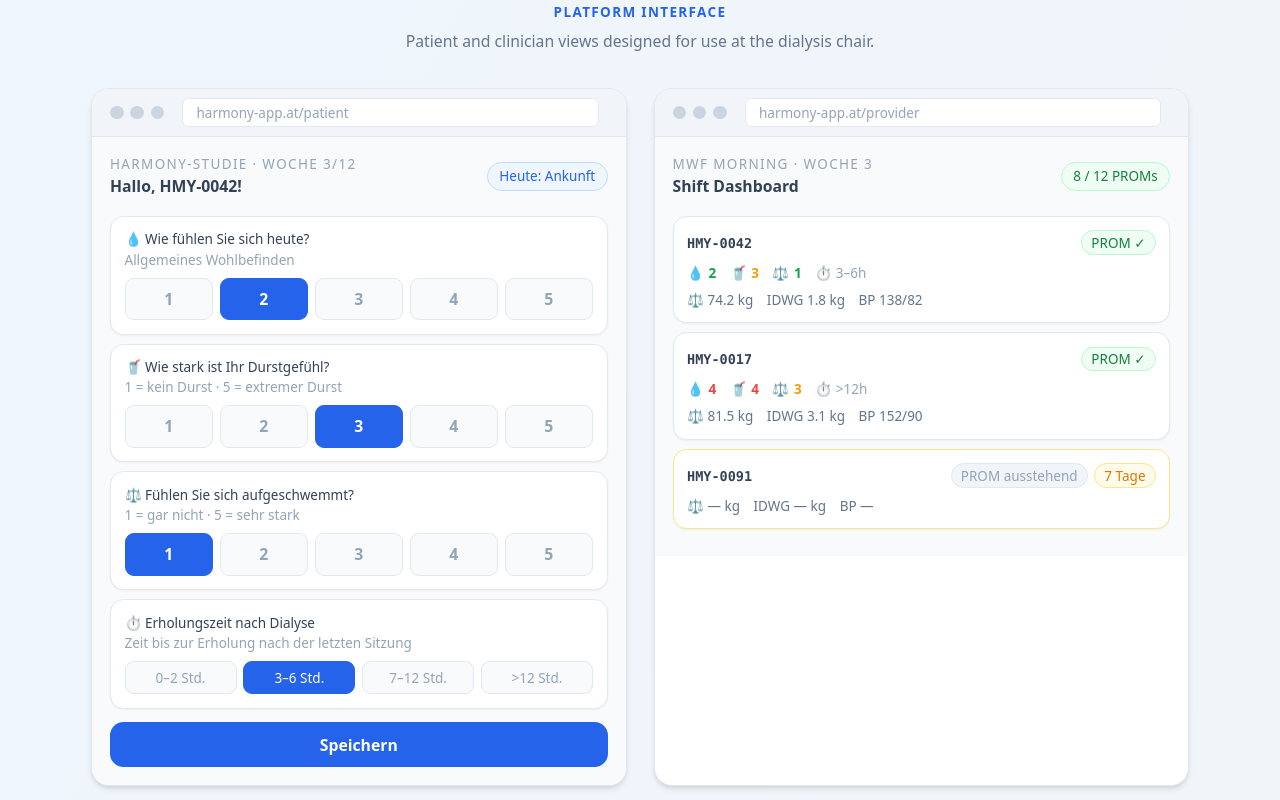
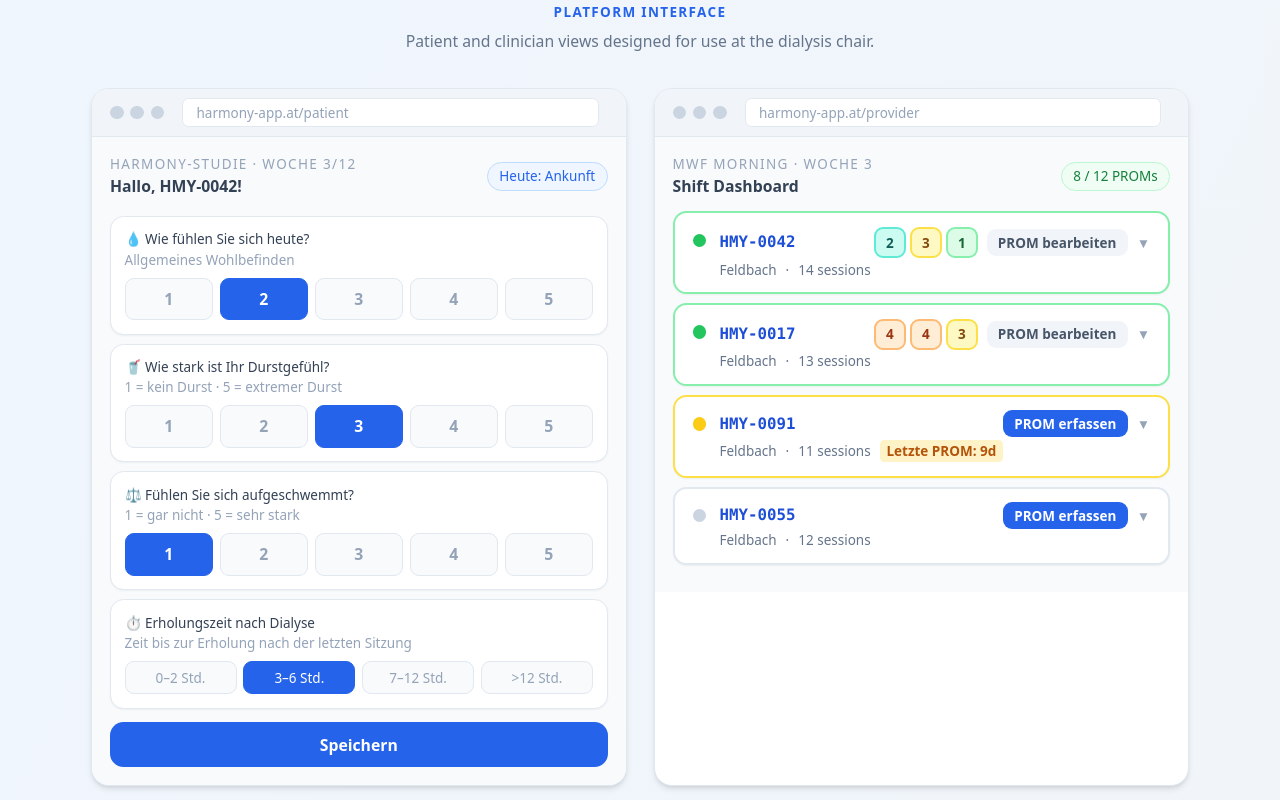
Before and after one commit to sebastianmuss/harmony-dashboard, a Next.js app: page / in a window 1280 px wide. Shown: the part 1320-2120 px from the top of the page. Built offline with nearby package versions, Linux system fonts and the light colour scheme; no server answers.

Commit message:
Match provider mockup to actual PatientCard layout
Dots, score badges, button styles, staleness indicator and border colors
now mirror the real PatientCard component exactly.

Co-Authored-By: Claude Sonnet 4.6 <noreply@anthropic.com>

```diff
--- a/app/page.tsx
+++ b/app/page.tsx
@@ -168,48 +168,59 @@ export default async function RootPage() {
               <div className="flex-1 bg-white rounded-md px-3 py-1 text-xs text-slate-400 mx-2 border border-slate-200">harmony-app.at/provider</div>
             </div>
             <div className="bg-slate-50 p-4">
-              <div className="flex items-center justify-between mb-4">
+              <div className="flex items-center justify-between mb-3">
                 <div>
                   <p className="text-xs text-slate-400 uppercase tracking-widest">MWF Morning · Woche 3</p>
                   <p className="font-semibold text-slate-700 text-sm mt-0.5">Shift Dashboard</p>
                 </div>
                 <span className="text-xs bg-green-50 text-green-700 border border-green-200 rounded-full px-2.5 py-1">8 / 12 PROMs</span>
               </div>
-              {/* Patient cards */}
+              {/* Patient cards — mirroring PatientCard component exactly */}
               {[
-                { code: 'HMY-0042', scores: [2,3,1], rt: '3–6h', weight: '74.2', idwg: '1.8', bp: '138/82', submitted: true, stale: false },
-                { code: 'HMY-0017', scores: [4,4,3], rt: '>12h', weight: '81.5', idwg: '3.1', bp: '152/90', submitted: true, stale: false },
-                { code: 'HMY-0091', scores: null, rt: null, weight: '—', idwg: '—', bp: '—', submitted: false, stale: true },
-              ].map((p) => (
-                <div key={p.code} className={`bg-white rounded-xl border p-3 mb-2 shadow-sm ${p.stale ? 'border-amber-200' : 'border-slate-200'}`}>
-                  <div className="flex items-center justify-between mb-2">
-                    <span className="font-mono text-xs font-semibold text-slate-700">{p.code}</span>
-                    <div className="flex gap-1.5 items-center">
-                      {p.submitted
-                        ? <span className="text-xs bg-green-50 text-green-700 border border-green-200 rounded-full px-2 py-0.5">PROM ✓</span>
-                        : <span className="text-xs bg-slate-100 text-slate-400 border border-slate-200 rounded-full px-2 py-0.5">PROM ausstehend</span>
-                      }
-                      {p.stale && <span className="text-xs bg-amber-50 text-amber-600 border border-amber-200 rounded-full px-2 py-0.5">7 Tage</span>}
+                { code: 'HMY-0042', scores: [2,3,1] as [number,number,number], submitted: true,  onHD: true,  stale: false, sessions: 14 },
+                { code: 'HMY-0017', scores: [4,4,3] as [number,number,number], submitted: true,  onHD: true,  stale: false, sessions: 13 },
+                { code: 'HMY-0091', scores: null,                              submitted: false, onHD: true,  stale: true,  sessions: 11 },
+                { code: 'HMY-0055', scores: null,                              submitted: false, onHD: false, stale: false, sessions: 12 },
+              ].map((p) => {
+                const borderColor = p.submitted ? 'border-green-300' : p.onHD ? 'border-yellow-300' : 'border-slate-200'
+                const dotColor    = p.submitted ? 'bg-green-500'     : p.onHD ? 'bg-yellow-400'     : 'bg-slate-300'
+                const scoreBg: Record<number,string> = {
+                  1: 'bg-green-100 text-green-800 border-green-300',
+                  2: 'bg-teal-100 text-teal-800 border-teal-300',
+                  3: 'bg-yellow-100 text-yellow-800 border-yellow-300',
+                  4: 'bg-orange-100 text-orange-800 border-orange-300',
+                  5: 'bg-red-100 text-red-800 border-red-300',
+                }
+                return (
+                  <div key={p.code} className={`bg-white rounded-xl border-2 shadow-sm mb-2 overflow-hidden ${borderColor}`}>
+                    <div className="flex items-start gap-3 px-4 py-3">
+                      <div className={`w-3 h-3 rounded-full flex-shrink-0 mt-1.5 ${dotColor}`} />
+                      <div className="flex-1 min-w-0">
+                        <div className="flex items-center gap-2">
+                          <p className="font-mono font-bold text-blue-700 flex-1 text-sm">{p.code}</p>
+                          {p.scores && (
+                            <div className="flex gap-1 flex-shrink-0">
+                              {p.scores.map((s, i) => (
+                                <span key={i} className={`inline-flex items-center justify-center w-7 h-7 rounded-lg border-2 font-bold text-xs ${scoreBg[s]}`}>{s}</span>
+                              ))}
+                            </div>
+                          )}
+                          <span className={`text-xs px-2.5 py-1 rounded-lg font-semibold flex-shrink-0 ${p.submitted ? 'bg-slate-100 text-slate-600' : 'bg-blue-600 text-white'}`}>
+                            {p.submitted ? 'PROM bearbeiten' : 'PROM erfassen'}
+                          </span>
+                          <span className="text-slate-400 text-xs flex-shrink-0">▼</span>
+                        </div>
+                        <div className="flex items-center gap-2 text-xs text-slate-500 mt-0.5 flex-wrap">
+                          <span>Feldbach</span>
+                          <span>·</span>
+                          <span>{p.sessions} sessions</span>
+                          {p.stale && <span className="bg-amber-100 text-amber-700 px-1.5 py-0.5 rounded font-semibold">Letzte PROM: 9d</span>}
+                        </div>
+                      </div>
                     </div>
                   </div>
-                  {p.scores && (
-                    <div className="flex gap-3 mb-2">
-                      {['💧','🥤','⚖️'].map((icon, i) => (
-                        <div key={icon} className="flex items-center gap-1">
-                          <span className="text-xs">{icon}</span>
-                          <span className={`text-xs font-bold ${p.scores![i] >= 4 ? 'text-red-500' : p.scores![i] === 3 ? 'text-amber-500' : 'text-green-600'}`}>{p.scores![i]}</span>
-                        </div>
-                      ))}
-                      <span className="text-xs text-slate-400">⏱️ {p.rt}</span>
-                    </div>
-                  )}
-                  <div className="flex gap-3 text-xs text-slate-500">
-                    <span>⚖ {p.weight} kg</span>
-                    <span>IDWG {p.idwg} kg</span>
-                    <span>BP {p.bp}</span>
-                  </div>
-                </div>
-              ))}
+                )
+              })}
             </div>
           </div>
 
```
